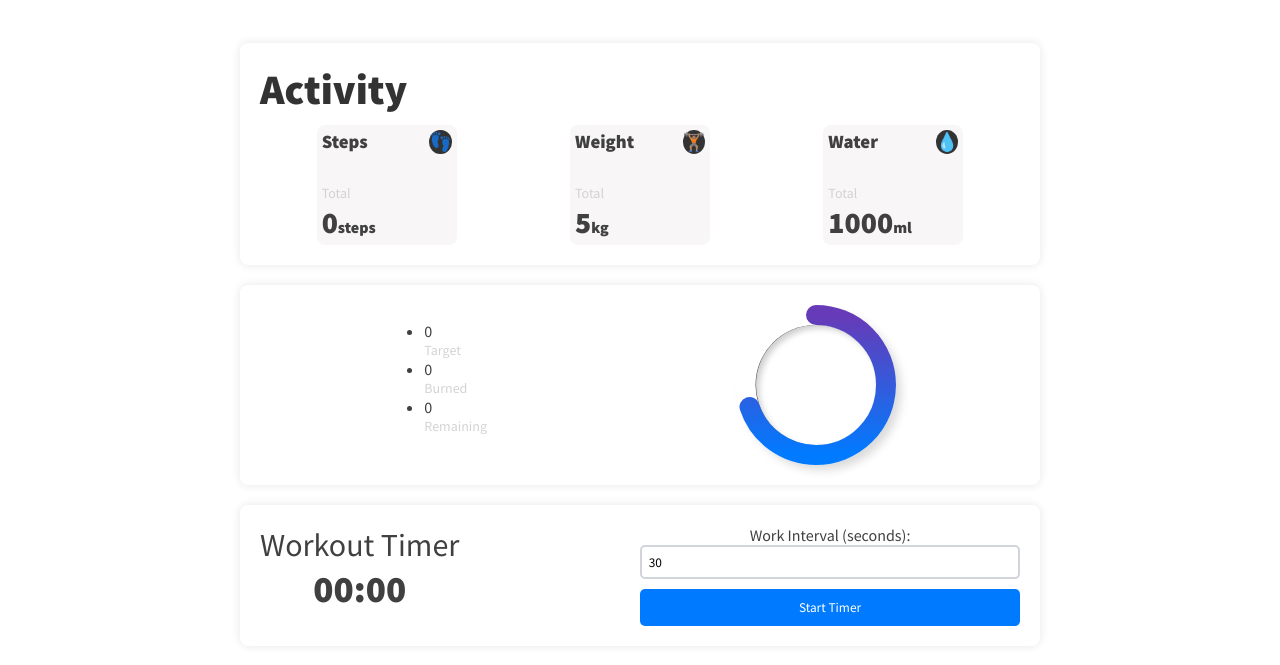
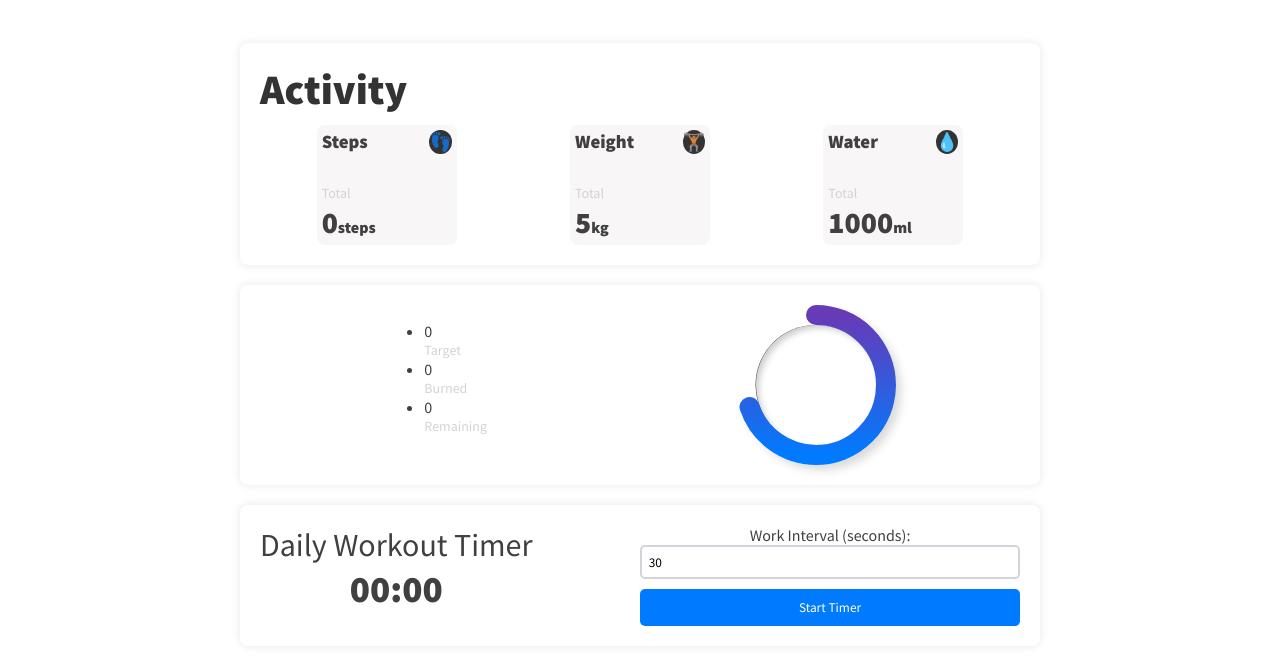
Before and after one commit to RhodyArthur/Fitness-Site, a plain HTML site: page index.html in a window 1280 px wide. Both pictures are taken after typing "Sample", "5", "5", "5" into the empty fields and a click on the button "SUBMIT". Shown: the part 107-772 px from the top of the page. Drawn offline with Linux system fonts and the light colour scheme.

Commit message:
workout tune

```diff
--- a/index.html
+++ b/index.html
@@ -150,7 +150,7 @@
             <div class="timer-container">
 
                 <div class="timer-display">
-                    <span>Workout Timer</span>
+                    <span>Daily Workout Timer</span>
                     <h3 id="timer">00:00</h3>
                 </div>
 
--- a/script.js
+++ b/script.js
@@ -205,7 +205,6 @@ function startTimer(){
 
     // play when time starts
     audioEL.play()
-    console.log('sound playing')
     const interval = setInterval(()=>{
         if(timeremaining > 0){
             timeremaining--
```
